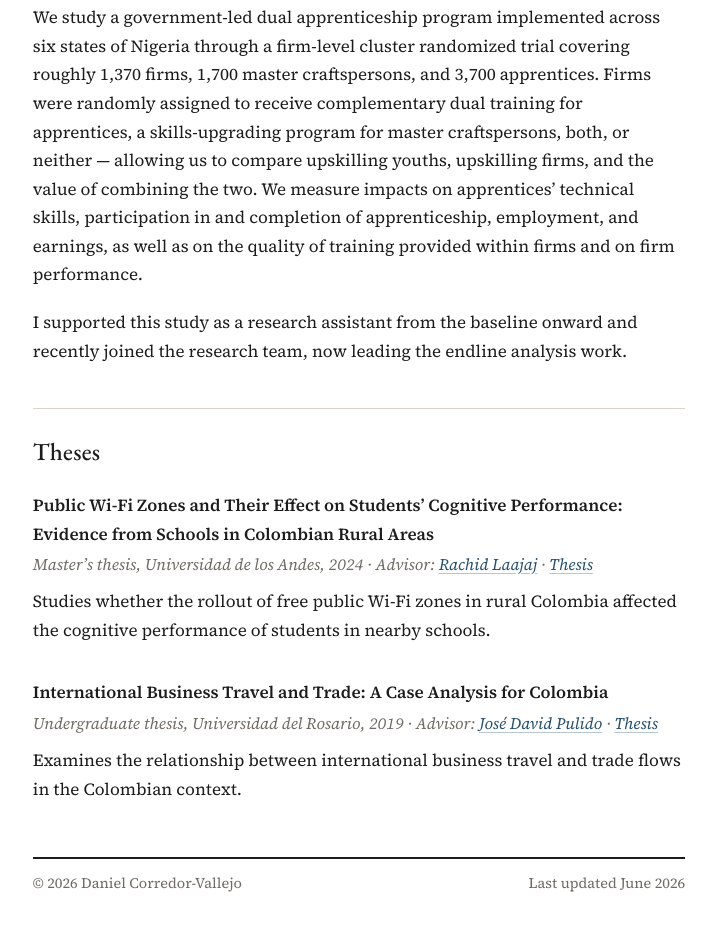
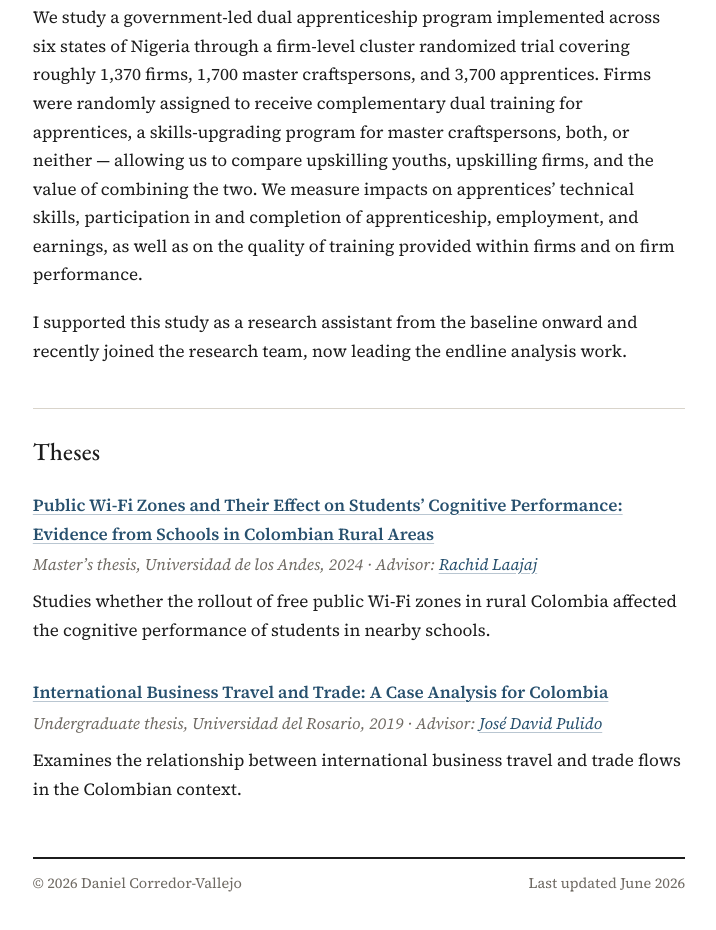
Before and after one commit to dcorredorvallejo/dcorredorvallejo.github.io, a plain HTML site: page research.html in a window 1280 px wide. Shown: the part 876-1806 px from the top of the page, without its empty margins (281-997 px from the left). Drawn offline with nearby package versions, Linux system fonts and the light colour scheme.

Commit message:
Add files via upload

```diff
--- a/research.html
+++ b/research.html
@@ -120,7 +120,7 @@
   <main>
     <p class="lede">Below are my work in progress and theses.</p>
 
-    <p>As a research assistant at the World Bank’s Development Impact Evaluation (DIME) department, I work on randomized evaluations of dual apprenticeship systems in Benin (ProDIJ) and Nigeria, studying whether upskilling apprentices, the master craftspeople who train them, or both most improves skills and labor-market outcomes. I have also contributed to impact evaluations of livelihood, community-monitoring, and early-childhood programs in Côte d’Ivoire, Uganda, and Nicaragua, and to research published in the <em>Review of Economic Studies</em> and the <em>Journal of Development Economics</em>. Before joining the World Bank, I was a research assistant to <a href="https://www.diegoramostoro.com/">Diego Ramos-Toro</a> (Dartmouth College), contributing to research in development economics and political economy later published in the <em>American Economic Review</em>.</p>
+    <p>As a research assistant at the World Bank’s Development Impact (DIME) department, I work on randomized evaluations of dual apprenticeship systems in Benin (ProDIJ) and Nigeria, studying whether upskilling apprentices, the master craftspeople who train them, or both most improves skills and labor-market outcomes. I have also contributed to impact evaluations of social protection and jobs research programs in Western Africa and Latin America, and to research published in the <em>Review of Economic Studies</em> and the <em>Journal of Development Economics</em>. Before joining the World Bank, I was a research assistant to <a href="https://www.diegoramostoro.com/">Diego Ramos-Toro</a> (Dartmouth College), contributing to research in development economics and political economy later published in the <em>American Economic Review</em>.</p>
 
     <h2>Work in Progress</h2>
 
@@ -134,14 +134,14 @@
     <h2>Theses</h2>
 
     <div class="entry">
-      <p class="entry-title">Public Wi-Fi Zones and Their Effect on Students’ Cognitive Performance: Evidence from Schools in Colombian Rural Areas</p>
-      <p class="entry-meta">Master’s thesis, Universidad de los Andes, 2024 · Advisor: <a href="https://www.laajaj.com/">Rachid Laajaj</a> · <a href="https://repositorio.uniandes.edu.co/entities/publication/8659e820-4d6e-4c34-84b4-489cbf17a62c">Thesis</a></p>
+      <p class="entry-title"><a href="https://repositorio.uniandes.edu.co/entities/publication/8659e820-4d6e-4c34-84b4-489cbf17a62c">Public Wi-Fi Zones and Their Effect on Students’ Cognitive Performance: Evidence from Schools in Colombian Rural Areas</a></p>
+      <p class="entry-meta">Master’s thesis, Universidad de los Andes, 2024 · Advisor: <a href="https://www.laajaj.com/">Rachid Laajaj</a></p>
       <p>Studies whether the rollout of free public Wi-Fi zones in rural Colombia affected the cognitive performance of students in nearby schools.</p>
     </div>
 
     <div class="entry">
-      <p class="entry-title">International Business Travel and Trade: A Case Analysis for Colombia</p>
-      <p class="entry-meta">Undergraduate thesis, Universidad del Rosario, 2019 · Advisor: <a href="https://josepulido.net/">José David Pulido</a> · <a href="https://repository.urosario.edu.co/handle/10336/20748?sequence=1&amp;isAllowed=y">Thesis</a></p>
+      <p class="entry-title"><a href="https://repository.urosario.edu.co/handle/10336/20748?sequence=1&amp;isAllowed=y">International Business Travel and Trade: A Case Analysis for Colombia</a></p>
+      <p class="entry-meta">Undergraduate thesis, Universidad del Rosario, 2019 · Advisor: <a href="https://josepulido.net/">José David Pulido</a></p>
       <p>Examines the relationship between international business travel and trade flows in the Colombian context.</p>
     </div>
   </main>
```
Also changed, not shown: index.html (+1 -2 lines), 1 other file.
